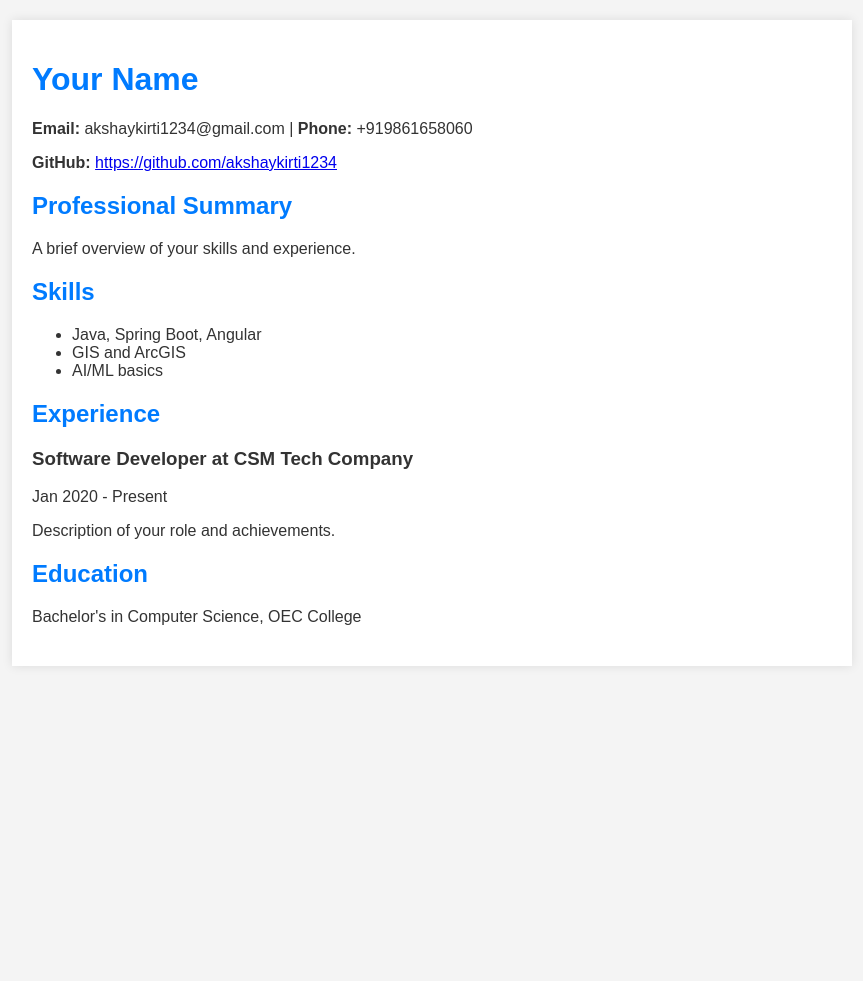
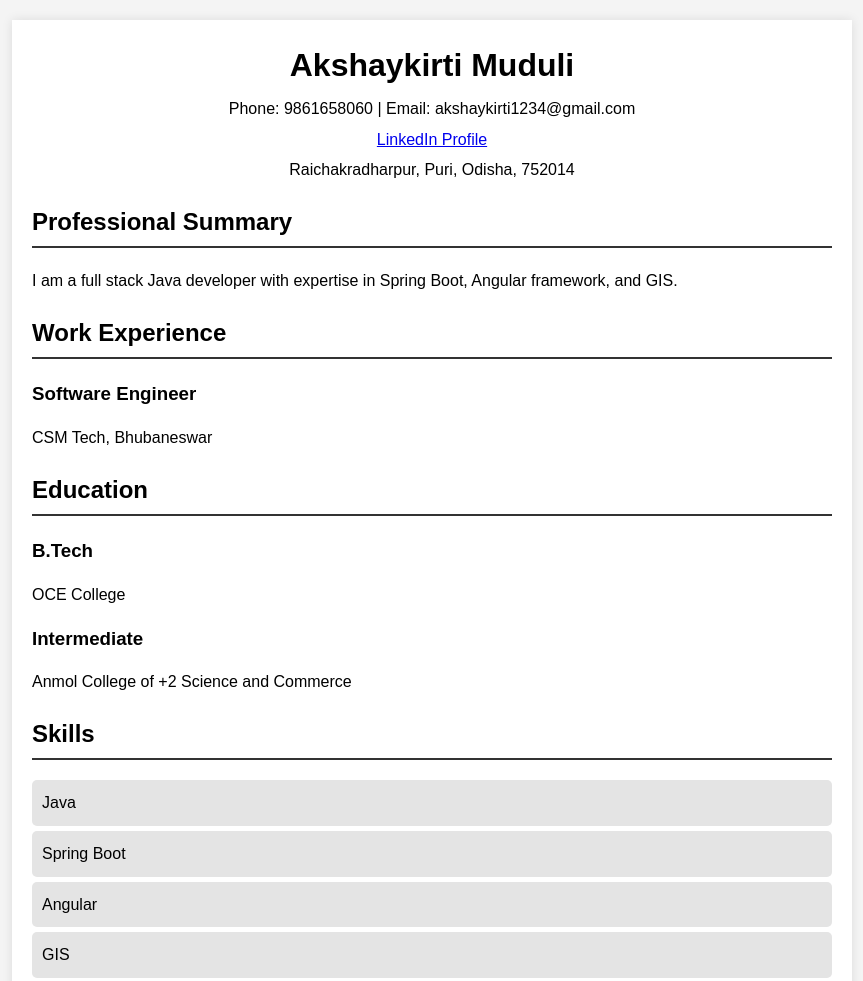
Before and after one commit to akshaykirti1234/my-resume, a plain HTML site: page index.html in a window 1280 px wide. Shown: the whole page, without its empty margins (208-1071 px from the left). Before the commit the page ends 800 px from the top, so only its background shows below. Drawn offline with Linux system fonts and the light colour scheme.

Commit message:
all mighty push

```diff
--- a/index.html
+++ b/index.html
@@ -4,67 +4,100 @@
 <head>
     <meta charset="UTF-8">
     <meta name="viewport" content="width=device-width, initial-scale=1.0">
-    <title>My Resume</title>
+    <title>Resume - Akshaykirti Muduli</title>
+    <link rel="stylesheet" href="styles.css">
+
     <style>
         body {
             font-family: Arial, sans-serif;
+            line-height: 1.6;
             margin: 0;
             padding: 0;
-            background: #f4f4f4;
-            color: #333;
+            background-color: #f4f4f4;
         }
 
-        .container {
+        .resume {
             max-width: 800px;
             margin: 20px auto;
+            padding: 20px;
             background: #fff;
-            padding: 20px;
             box-shadow: 0 0 10px rgba(0, 0, 0, 0.1);
         }
 
-        h1,
-        h2 {
-            color: #007BFF;
+        header {
+            text-align: center;
+            margin-bottom: 20px;
         }
 
-        .section {
+        header h1 {
+            margin: 0;
+            font-size: 2em;
+        }
+
+        header p {
+            margin: 5px 0;
+        }
+
+        section {
             margin-bottom: 20px;
+        }
+
+        section h2 {
+            border-bottom: 2px solid #333;
+            padding-bottom: 5px;
+        }
+
+        section h3 {
+            margin: 10px 0 5px;
+        }
+
+        ul {
+            list-style-type: none;
+            padding: 0;
+        }
+
+        ul li {
+            background: #e4e4e4;
+            margin: 5px 0;
+            padding: 10px;
+            border-radius: 5px;
         }
     </style>
 </head>
 
 <body>
-    <div class="container">
-        <h1>Your Name</h1>
-        <p><strong>Email:</strong> akshaykirti1234@gmail.com | <strong>Phone:</strong> +919861658060</p>
-        <p><strong>GitHub:</strong> <a href="https://github.com/akshaykirti1234"
-                target="_blank">https://github.com/akshaykirti1234</a></p>
-
-        <div class="section">
+    <div class="resume">
+        <header>
+            <h1>Akshaykirti Muduli</h1>
+            <p>Phone: 9861658060 | Email: akshaykirti1234@gmail.com</p>
+            <p><a href="https://www.linkedin.com/in/akshaykirti-muduli-14719625a/">LinkedIn Profile</a></p>
+            <p>Raichakradharpur, Puri, Odisha, 752014</p>
+        </header>
+        <section>
             <h2>Professional Summary</h2>
-            <p>A brief overview of your skills and experience.</p>
-        </div>
-
-        <div class="section">
+            <p>I am a full stack Java developer with expertise in Spring Boot, Angular framework, and GIS.</p>
+        </section>
+        <section>
+            <h2>Work Experience</h2>
+            <h3>Software Engineer</h3>
+            <p>CSM Tech, Bhubaneswar</p>
+        </section>
+        <section>
+            <h2>Education</h2>
+            <h3>B.Tech</h3>
+            <p>OCE College</p>
+            <h3>Intermediate</h3>
+            <p>Anmol College of +2 Science and Commerce</p>
+        </section>
+        <section>
             <h2>Skills</h2>
             <ul>
-                <li>Java, Spring Boot, Angular</li>
-                <li>GIS and ArcGIS</li>
-                <li>AI/ML basics</li>
+                <li>Java</li>
+                <li>Spring Boot</li>
+                <li>Angular</li>
+                <li>GIS</li>
             </ul>
-        </div>
-
-        <div class="section">
-            <h2>Experience</h2>
-            <h3>Software Developer at CSM Tech Company</h3>
-            <p>Jan 2020 - Present</p>
-            <p>Description of your role and achievements.</p>
-        </div>
-
-        <div class="section">
-            <h2>Education</h2>
-            <p>Bachelor's in Computer Science, OEC College</p>
-        </div>
+        </section>
     </div>
 </body>
 
```
